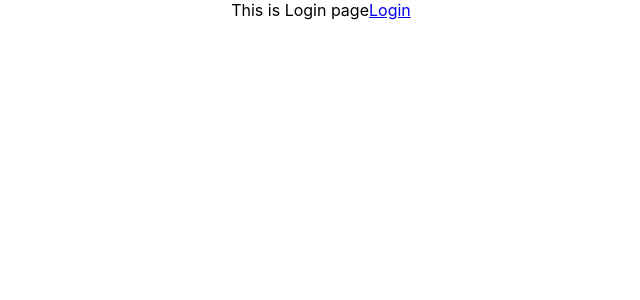
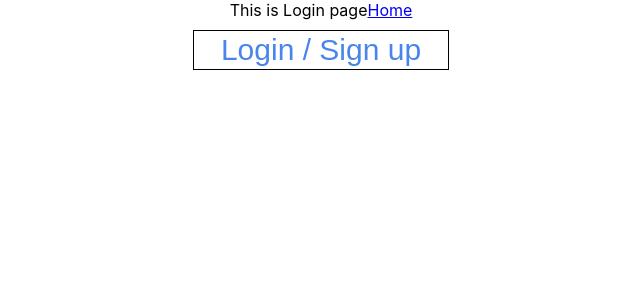
Before and after one commit to RafaelAfrikyan/Education-management, a React (Create React App) app: page / in a window 1280 px wide. Shown: the top 300 px of the page, without its empty margins (319-959 px from the left). Built offline with nearby package versions, Linux system fonts and the light colour scheme.

Commit message:
style(home and login): changes in styles

```diff
--- a/src/Components/Home/Home.jsx
+++ b/src/Components/Home/Home.jsx
@@ -5,7 +5,6 @@
   return (
     <div className="home-page">
       <h1 className="welcome=text"> WELCOME TO CUSTOM STUDY MANAGEMENT WEBSITE</h1>
-      <button className="login-button"> Login / Sign up </button>
       <main className="home-main"> </main>
     </div>
   )
--- a/src/Pages/Login/Login.jsx
+++ b/src/Pages/Login/Login.jsx
@@ -5,7 +5,8 @@
   return (
     <div>
       This is Login page
-      <Link to="/home">Login</Link>
+      <Link to="/home">Home</Link>
+      <button className="login-button"> Login / Sign up </button>
     </div>
   );
 }
```
